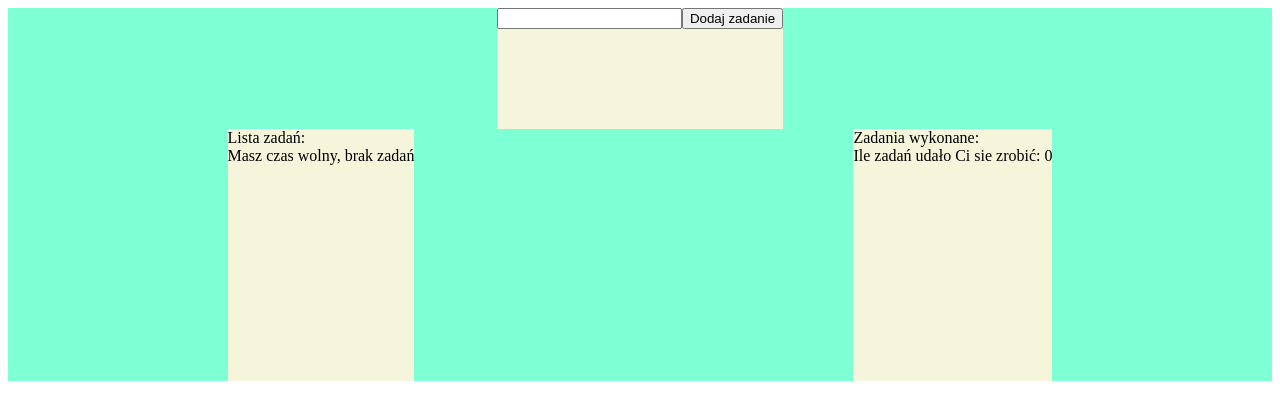
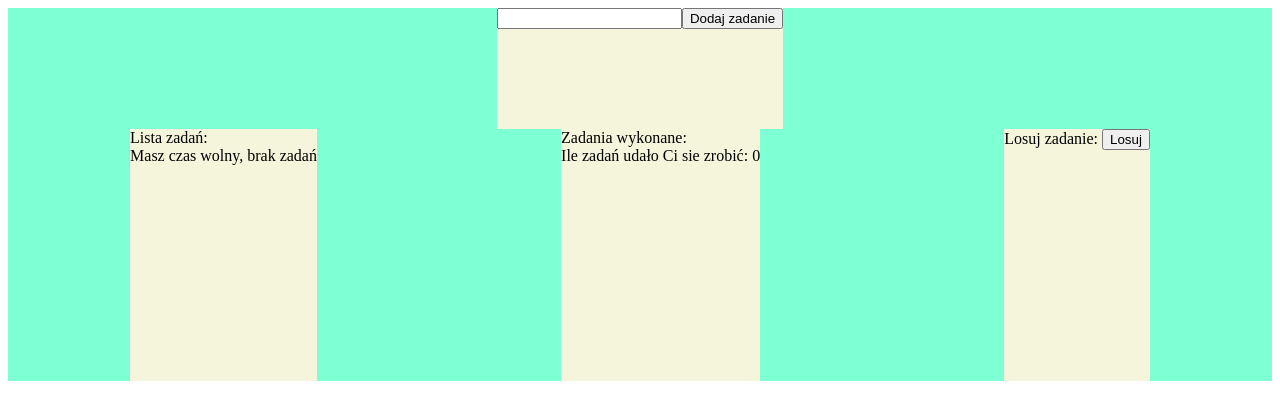
Before and after one commit to SzymonKrok/study, an Angular app: page / in a window 1280 px wide. Shown: the top 420 px of the page. Built offline with nearby package versions, Linux system fonts and the light colour scheme.

Commit message:
add new feture

```diff
--- a/src/app/main/main.component.html
+++ b/src/app/main/main.component.html
@@ -28,6 +28,11 @@
                 </li>
             </ul>
         </div>
+        <div>Losuj zadanie:
+          <button (click)="randomNumber()">Losuj</button>
+          <ng-container>
 
+          </ng-container>
+        </div>
     </div>
 </div>
--- a/src/app/main/main.component.ts
+++ b/src/app/main/main.component.ts
@@ -11,7 +11,7 @@ export class MainComponent implements OnInit {
   tasksDone: Array<string> = [];
   tasksList: Array<string> = [];
   tasksRandom: Array<string> = ['Posprzątać mieszkanie', "Wynieść śmieci"];
-  number: number = 0;
+  number: number;
   isClicked: boolean = false;
 
   add() {
@@ -32,6 +32,11 @@ export class MainComponent implements OnInit {
     this.remove(task);
   }
 
+  randomNumber() {
+    this.number = Math.random()*2;
+    console.log(this.number)
+  }
+
 
   constructor() { }
 
```
